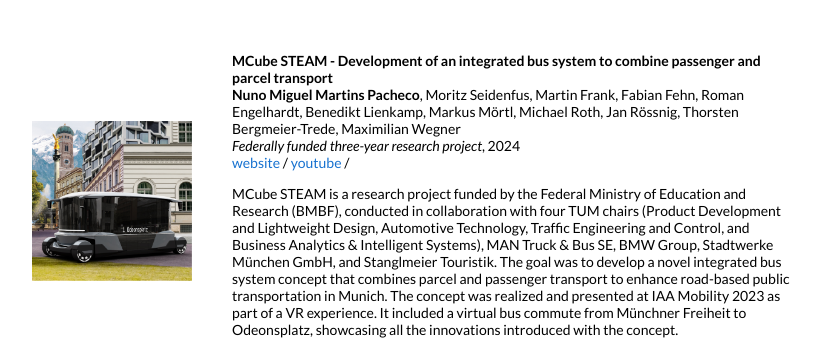
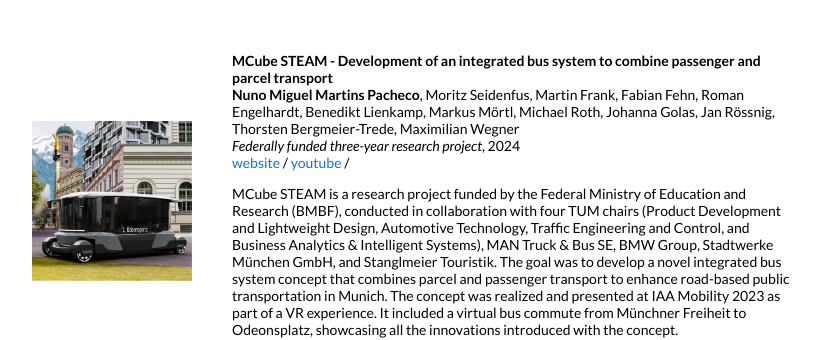
Before and after one commit to martinspacheco/martinspacheco.github.io, a Jekyll site: the page built from _posts/2024-06-01-steam.markdown, in a window 1280 px wide and 900 px high, scrolled down 463 px. Shown: the part 174-514 px from the top of the window, without its empty margins (228-1049 px from the left). Built offline with Jekyll 4.4.1, drawn with Linux system fonts in a browser that asks for light colours; some of the changed text lies outside the part shown.

Commit message:
Footer adaption

```diff
--- a/_layouts/default.html
+++ b/_layouts/default.html
@@ -346,7 +346,8 @@
             <td style="padding:0px">
               <br>
               <p style="text-align:center;font-size:small;">
-                Design and source code from <a style="font-size:small;" href="https://jonbarron.info">Jon Barron's website</a>
+                Design and source code from <a style="font-size:small;" href="https://jonbarron.info">Jon Barron's website modified by <a style="font-size:small;" href="https://leonidk.com">Leonid Keselman</a>
+
               </p>
             </td>
           </tr>
--- a/_posts/2024-06-01-steam.markdown
+++ b/_posts/2024-06-01-steam.markdown
@@ -5,7 +5,7 @@
 image: /images/r_steam.jpg
 categories: research
 author: "Nuno Miguel Martins Pacheco"
-authors: "<strong>Nuno Miguel Martins Pacheco</strong>, Moritz Seidenfus, Martin Frank, Fabian Fehn, Roman Engelhardt, Benedikt Lienkamp, Markus Mörtl, Michael Roth, Jan Rössnig, Thorsten Bergmeier-Trede, Maximilian Wegner"
+authors: "<strong>Nuno Miguel Martins Pacheco</strong>, Moritz Seidenfus, Martin Frank, Fabian Fehn, Roman Engelhardt, Benedikt Lienkamp, Markus Mörtl, Michael Roth, Johanna Golas, Jan Rössnig, Thorsten Bergmeier-Trede, Maximilian Wegner"
 venue: "Federally funded three-year research project"
 website: https://mcube-cluster.de/projekt/steam/
 youtube: https://youtu.be/9FU8QtEOalI
```
Also changed, not shown: 1 other file.
